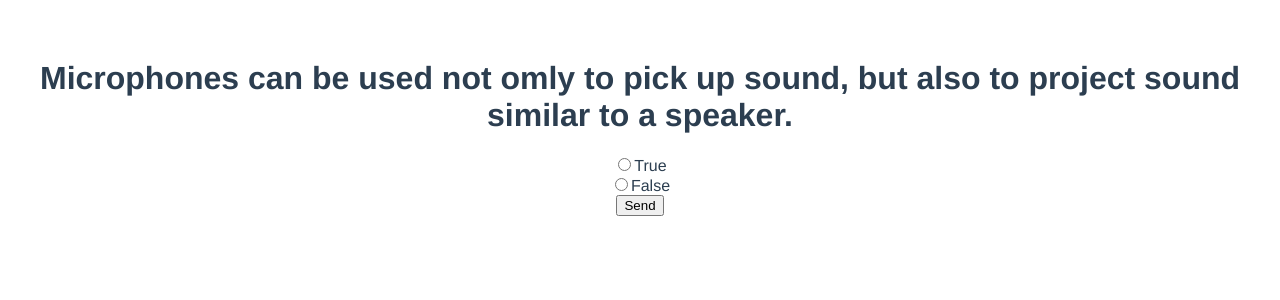
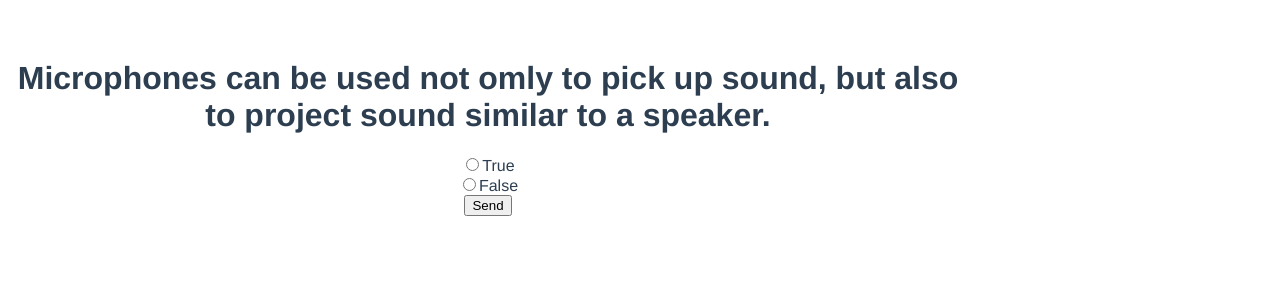
Before and after one commit to ronakxrao/Project4-Quiz-game, a Vue app: page / in a window 1280 px wide. Shown: the top 300 px of the page. Built offline with nearby package versions, Linux system fonts and the light colour scheme.

Commit message:
Added a max width of 960px

```diff
--- a/src/App.vue
+++ b/src/App.vue
@@ -34,5 +34,6 @@ export default {
   text-align: center;
   color: #2c3e50;
   margin-top: 60px;
+  max-width: 960px;
 }
 </style>
```
